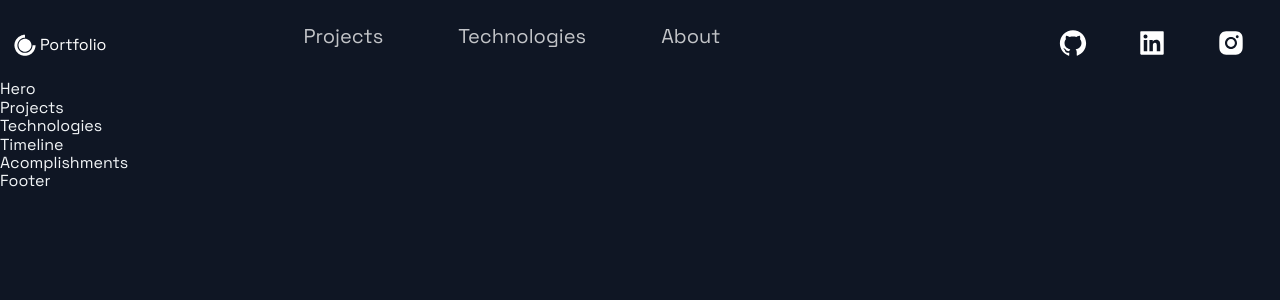
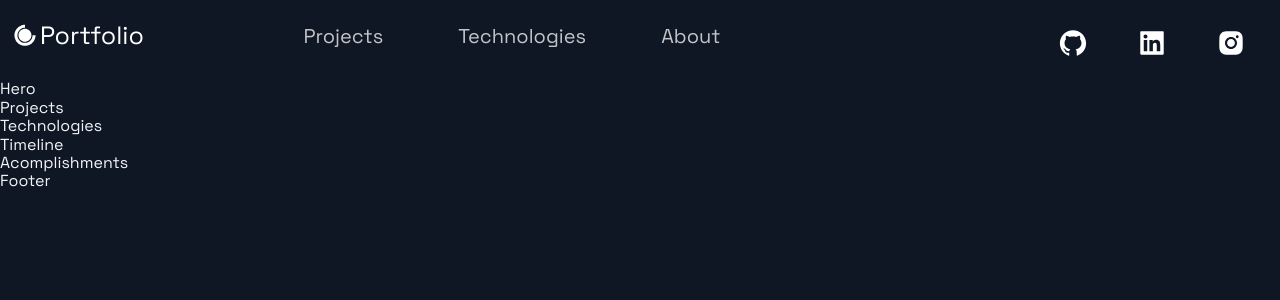
Before and after one commit to vimal-raj-nagarajan/Portfolio, a Next.js app: page / in a window 1280 px wide. Shown: the top 300 px of the page. Built offline with nearby package versions, Linux system fonts and the light colour scheme.

Commit message:
Add Header Component

```diff
--- a/src/components/Header/Header.js
+++ b/src/components/Header/Header.js
@@ -3,14 +3,14 @@
 import { AiFillGithub, AiFillInstagram, AiFillLinkedin } from 'react-icons/ai';
 import { DiCssdeck } from 'react-icons/di';
 
-import { Container, Div1, Div2, Div3, NavLink, SocialIcons } from './HeaderStyles';
+import { Container, Div1, Div2, Div3, NavLink, SocialIcons, Span } from './HeaderStyles';
 
 const Header = () =>  (
   <Container>
     <Div1>
       <Link href='/'>
-        <a style={{display:"flex", alignItems:"center", color:"white"}}>
-          <DiCssdeck size="3rem"/> <span>Portfolio</span>
+        <a style={{display:"flex", alignItems:"center", color:"white",marginBottom:'20px'}}>
+          <DiCssdeck size="3rem"/> <Span>Portfolio</Span>
         </a>
       </Link>
     </Div1>
--- a/src/components/Header/HeaderStyles.js
+++ b/src/components/Header/HeaderStyles.js
@@ -17,6 +17,11 @@
     grid-row-gap: 0.5rem;
   }
 `;
+
+export const Span = styled.span`
+  font-size: 2.5rem;
+`;
+
 export const Div1 = styled.div`
   grid-area: 1 / 1 / 2 / 2;
   display: flex;
```
